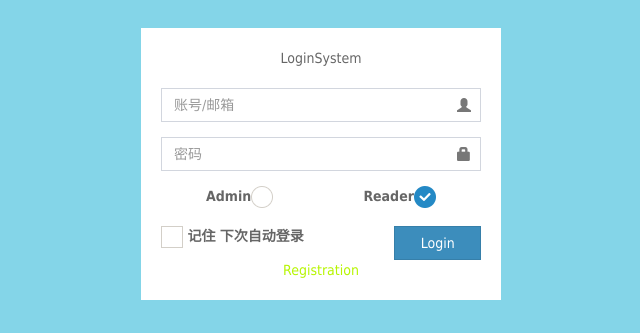
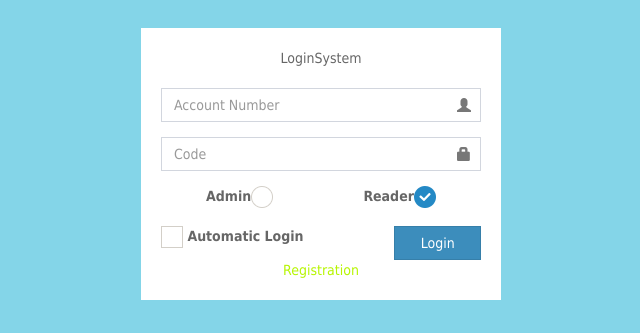
Before and after one commit to FengYang1211/BOOK_MANAGE, a Java web app: page /index.jsp in a window 1280 px wide. Shown: the part 137-470 px from the top of the page, without its empty margins (319-959 px from the left). Run offline with Spring Boot 4, a stand-in JSP engine, Linux system fonts and the light colour scheme; the project's own start-up code is not run, and a stand-in starts its controllers and pages; some libraries are stand-ins or nearby versions.

Commit message:
second  change

```diff
--- a/src/main/webapp/pages/login.jsp
+++ b/src/main/webapp/pages/login.jsp
@@ -29,11 +29,11 @@
 
             <form @submit.prevent="submitFrom">
                 <div class="form-group has-feedback">
-                    <input type="text" class="form-control" v-model="userLogin.account" required name="account" placeholder="账号/邮箱">
+                    <input type="text" class="form-control" v-model="userLogin.account" required name="account" placeholder="Account Number">
                     <span class="glyphicon glyphicon-user form-control-feedback"></span>
                 </div>
                 <div class="form-group has-feedback">
-                    <input type="password" class="form-control" v-model="userLogin.password" required placeholder="密码">
+                    <input type="password" class="form-control" v-model="userLogin.password" required placeholder="Code">
                     <span class="glyphicon glyphicon-lock form-control-feedback"></span>
                 </div>
                 <div style="display: flex; justify-content: space-around;" class="form-group has-feedback">
@@ -48,7 +48,7 @@
                 <div class="row"  >
                     <div class="col-xs-8">
                         <div >
-                            <label v-on:click="userLogin.autoLogin = !userLogin.autoLogin;" ><input type="checkbox" name="auotoLogin" v-model="userLogin.autoLogin" > 记住 下次自动登录</label>
+                            <label v-on:click="userLogin.autoLogin = !userLogin.autoLogin;" ><input type="checkbox" name="auotoLogin" v-model="userLogin.autoLogin" > Automatic Login</label>
                         </div>
                     </div>
                     <div class="col-xs-4">
--- a/src/main/webapp/pages/reader/aside.jsp
+++ b/src/main/webapp/pages/reader/aside.jsp
@@ -27,11 +27,13 @@
                     <i class="fa fa-folder"></i> <span>BooksToBePickedUp</span>
                 </a>
             </li>
+            <!--
                <li class="treeview">
                 <a href="<%=basePath%>pages/reader/borrowBooks.jsp">
                     <i class="fa fa-folder"></i> <span>OnLoan</span>
                 </a>
-            </li>
+            </li> -->
+
             <li class="treeview">
                 <a href="<%=basePath%>pages/reader/reserveGiveBack.jsp">
                     <i class="fa fa-folder"></i> <span>ReturnInformation</span>
--- a/src/main/webapp/pages/reader/bookDatalist.jsp
+++ b/src/main/webapp/pages/reader/bookDatalist.jsp
@@ -182,7 +182,7 @@
                                 <td class="text-center">
                                     <button type="button" class="btn bg-olive btn-xs"
                                             @click=" borrowBookIndex = index" data-backdrop="false" data-toggle="modal"
-                                            data-target="#modifyBook">预定</button>
+                                            data-target="#modifyBook">Borrow</button>
                                 </td>
                             </tr>
                             <tr v-if="showMessage"  v-cloak style="text-align: center;font-size: 1.5em">
--- a/src/main/webapp/pages/reader/reserveBorrowBooks.jsp
+++ b/src/main/webapp/pages/reader/reserveBorrowBooks.jsp
@@ -149,7 +149,7 @@
                             <div class="form-group form-inline">
                                 <div class="btn-group">
                                     <button type="button" class="btn btn-default" @click="deleteBooks"
-                                            title="取消预定"><i class="fa fa-check"></i> CancelReservation
+                                            title="取消预定"><i class="fa fa-check"></i> ReturnBack
                                     </button>
                                     <button type="button" @click="getBooksAndReloadPageNum" class="btn btn-default"
                                             title="刷新"><i class="fa fa-refresh"></i> Flushed
@@ -215,7 +215,7 @@
                                             data-target="#modifyBook">ModifyDays
                                     </button>
                                     <button type="button" class="btn bg-red btn-xs"
-                                            @click="deleteBook(index)">CancelReservation
+                                            @click="deleteBook(index)">ReturnBack
                                     </button>
                                 </td>
                             </tr>
```
Also changed, not shown: 6 other files.
